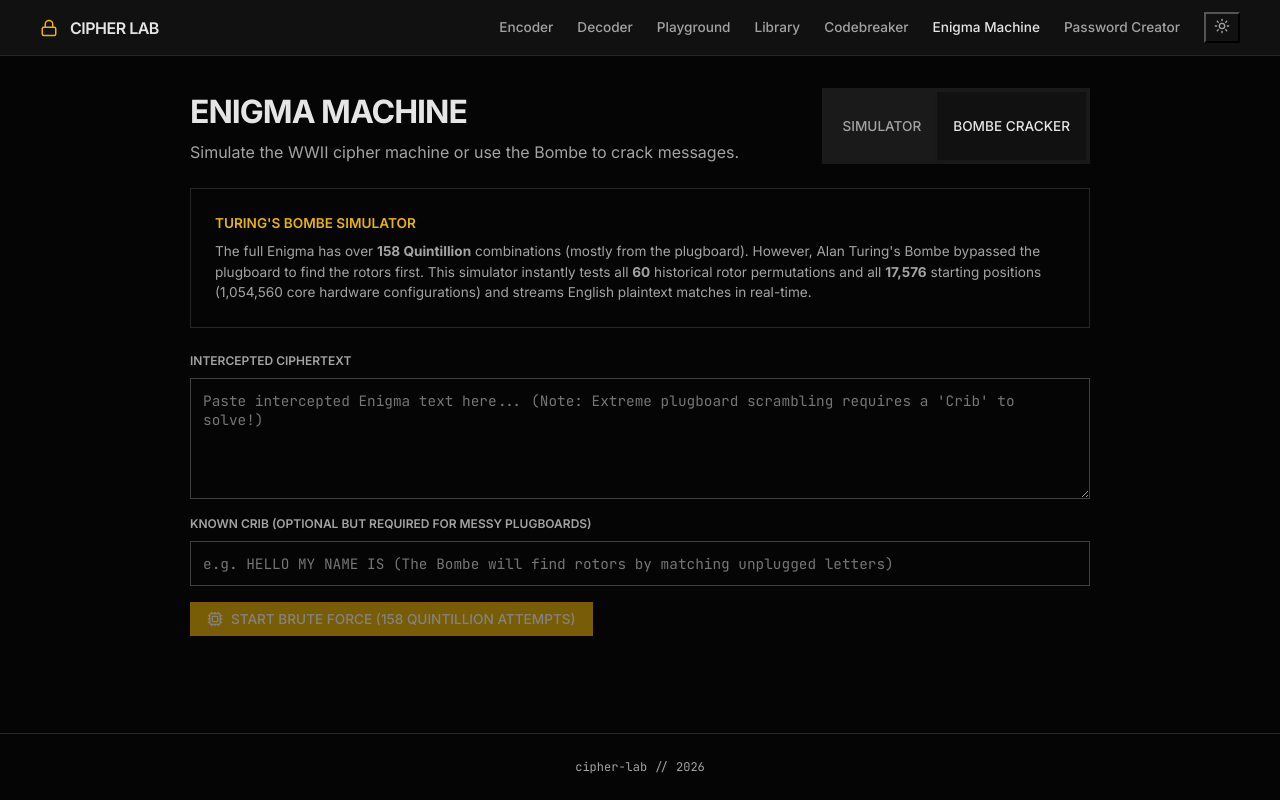
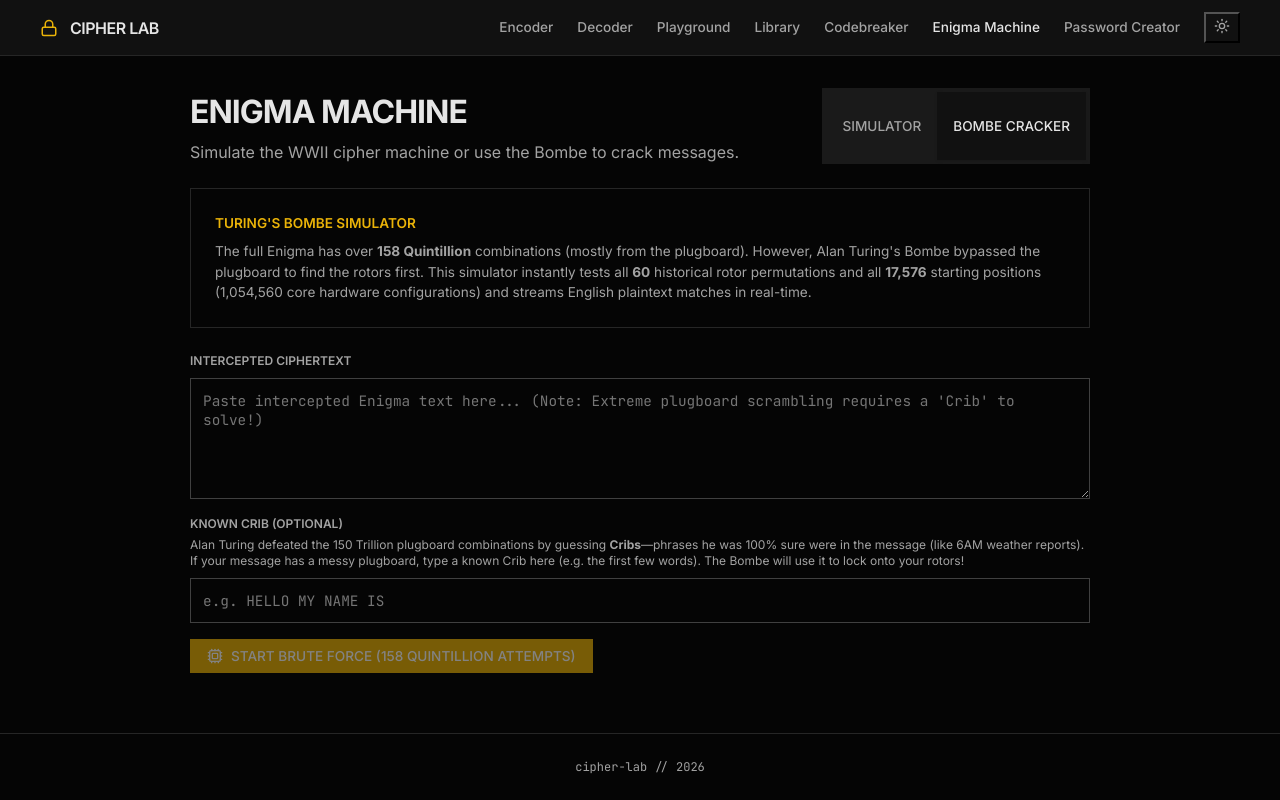
Before and after one commit to vinchenzo8361/Ciphers, a React (Vite) app: page /enigma-machine in a window 1280 px wide. Both pictures are taken after a click on the button "BOMBE CRACKER". Built offline with nearby package versions, Linux system fonts and the light colour scheme.

Commit message:
feat: Add educational explanation for Cribs to Bombe UI

```diff
--- a/src/pages/EnigmaMachine.jsx
+++ b/src/pages/EnigmaMachine.jsx
@@ -380,14 +380,19 @@ export default function EnigmaMachine() {
                             style={{ resize: 'vertical' }}
                         />
 
-                        <label className="text-xs font-bold uppercase text-muted mt-2">KNOWN CRIB (Optional but required for messy plugboards)</label>
+                        <div className="mt-2 flex flex-col gap-1">
+                            <label className="text-xs font-bold uppercase text-muted">KNOWN CRIB (Optional)</label>
+                            <p className="text-xs text-muted" style={{ lineHeight: 1.4, marginBottom: '0.25rem' }}>
+                                Alan Turing defeated the 150 Trillion plugboard combinations by guessing <strong>Cribs</strong>—phrases he was 100% sure were in the message (like 6AM weather reports). If your message has a messy plugboard, type a known Crib here (e.g. the first few words). The Bombe will use it to lock onto your rotors!
+                            </p>
                             <input
                                 type="text"
                                 className="input font-mono"
                                 value={bombeCrib}
                                 onChange={(e) => setBombeCrib(e.target.value)}
-                            placeholder="e.g. HELLO MY NAME IS (The Bombe will find rotors by matching unplugged letters)"
+                                placeholder="e.g. HELLO MY NAME IS"
                             />
+                        </div>
 
                         <div className="mt-2 flex flex-col gap-2">
                             <button className="btn btn-primary" style={{ width: 'fit-content' }} onClick={handleCrack} disabled={!bombeInput.trim() || isCracking}>
```
Lines whose indentation alone changed are shown as unchanged.
